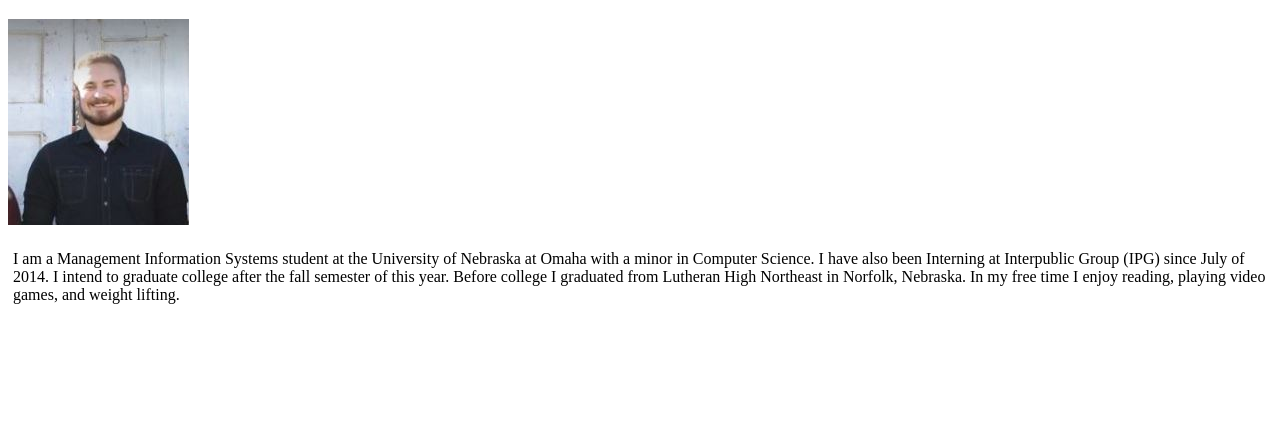
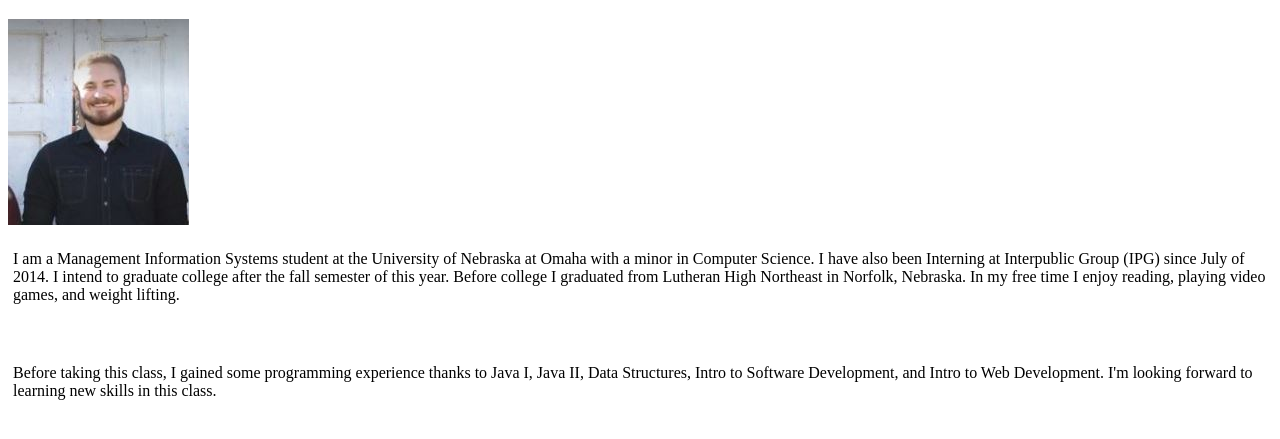
Before and after one commit to DanielCarlson/Activity-2, a plain HTML site: page Activity 2/index.html in a window 1280 px wide. Shown: the part 79-518 px from the top of the page. Drawn offline with Linux system fonts and the light colour scheme.

Commit message:
fourth commit

```diff
--- a/Activity 2/index.html
+++ b/Activity 2/index.html
@@ -14,6 +14,12 @@
 				<p>
 				I am a Management Information Systems student at the University of Nebraska at Omaha with a minor in Computer Science. I have also been Interning at Interpublic Group (IPG) since July of 2014. I intend to graduate college after the fall semester of this year. Before college I graduated from Lutheran High Northeast in Norfolk, Nebraska. In my free time I enjoy reading, playing video games, and weight lifting.
 				</p>
+
+				<br>
+
+				<p>
+				Before taking this class, I gained some programming experience thanks to Java I, Java II, Data Structures, Intro to Software Development, and Intro to Web Development. I'm looking forward to learning new skills in this class.
+				</p>
 			</section>
 		</div>
     </body>
```
